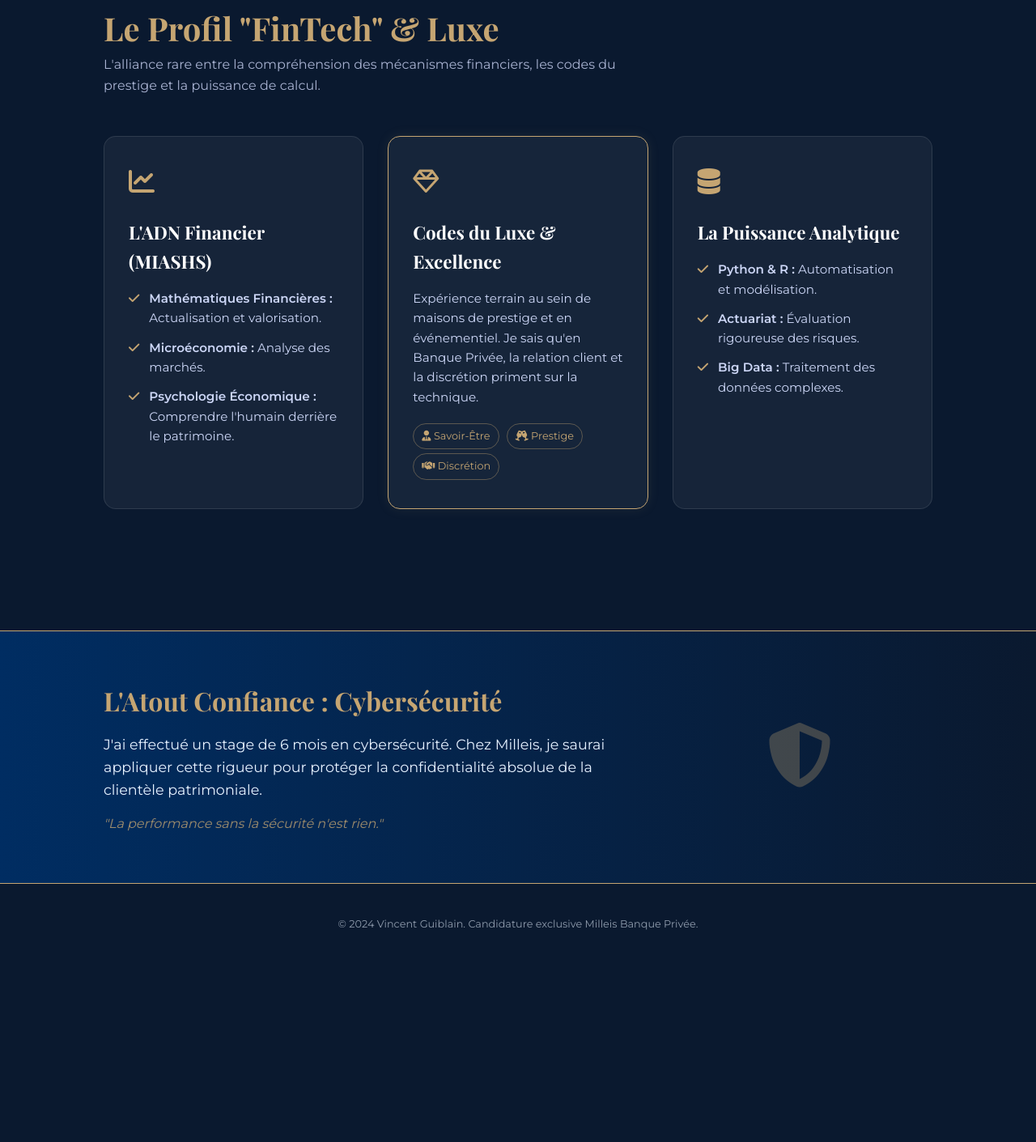
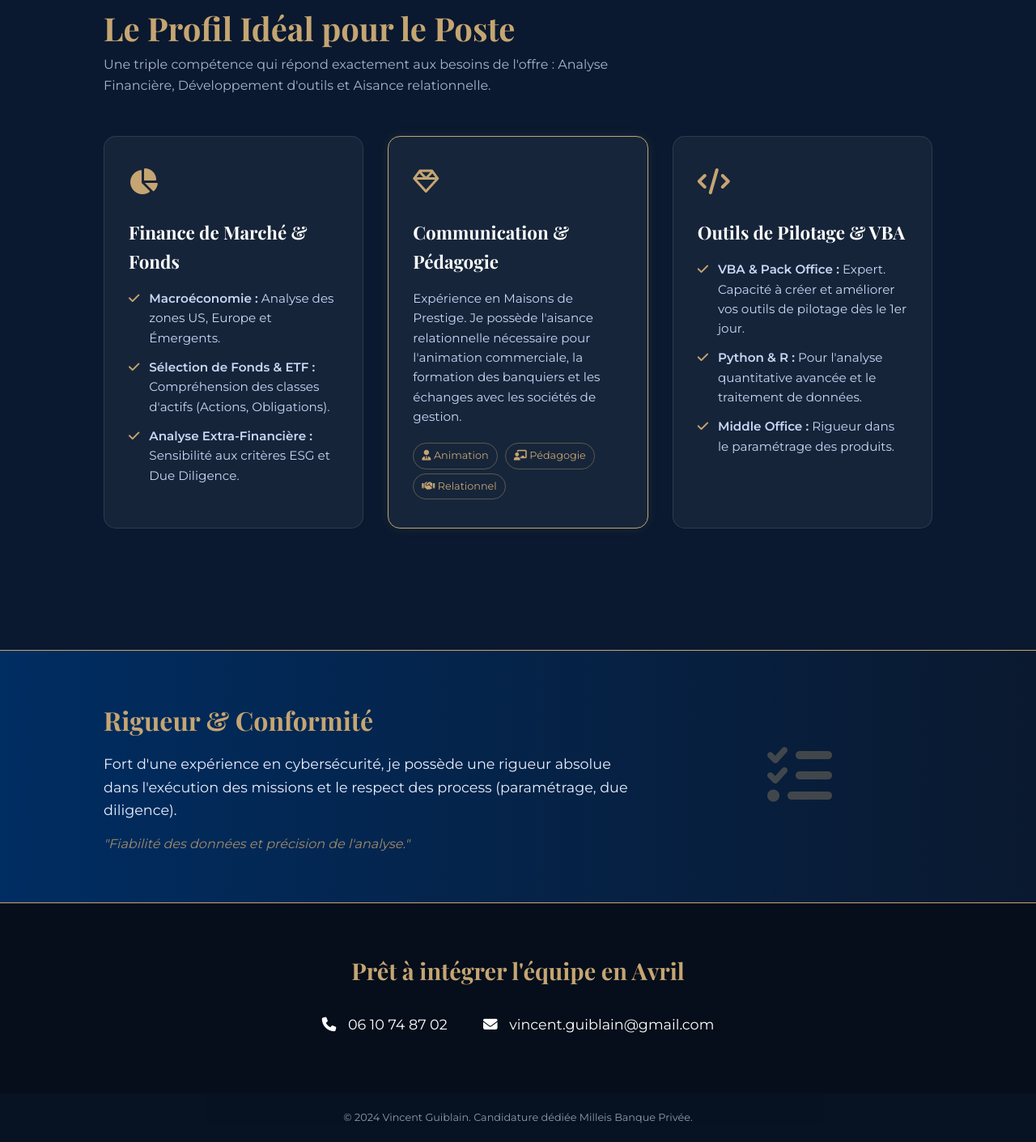
Before and after one commit to uvsq22103456/candidature-Milleis-banque, a plain HTML site: page index.html in a window 1280 px wide. Shown: the part 897-2308 px from the top of the page at 81% size. Before the commit the page ends 2090 px from the top, so only its background shows below. Drawn offline with nearby package versions, Linux system fonts and the light colour scheme.

Commit message:
Update index.html

```diff
--- a/index.html
+++ b/index.html
@@ -31,7 +31,7 @@
 
         h1, h2, h3 { font-family: 'Playfair Display', serif; }
 
-        /* --- NAVBAR STYLE COLLAB --- */
+        /* --- NAVBAR --- */
         .navbar {
             display: flex;
             justify-content: space-between;
@@ -93,21 +93,19 @@
             color: var(--milleis-blue);
         }
 
-        /* --- SECTION PROFIL (GRILLE DE 3 CARTES) --- */
+        /* --- SECTION PROFIL --- */
         .section-dark { padding: 100px 10%; }
 
         .section-header { margin-bottom: 50px; text-align: left; }
         .section-header h2 { font-size: 2.5rem; color: var(--milleis-gold); }
 
-        /* La Grille Magique : 3 colonnes égales */
         .hybrid-grid {
             display: grid;
             grid-template-columns: repeat(auto-fit, minmax(300px, 1fr));
             gap: 30px;
-            align-items: stretch; /* Force les cartes à avoir la même hauteur */
+            align-items: stretch;
         }
 
-        /* Le Style des Cartes */
         .glass-card {
             background: var(--glass-bg);
             border: 1px solid var(--glass-border);
@@ -136,7 +134,6 @@
         }
         .skill-list i { color: var(--milleis-gold); margin-right: 12px; margin-top: 4px; }
 
-        /* Badge spécifique pour la carte Luxe */
         .luxe-badge {
             font-size: 0.8rem;
             color: var(--milleis-gold);
@@ -160,12 +157,23 @@
             margin-top: 50px;
         }
 
-        /* --- RESPONSIVE --- */
+        .contact-section {
+            text-align: center;
+            padding: 60px 20px;
+            background: #050e1a;
+        }
+        .contact-link {
+            color: #fff; text-decoration: none; font-size: 1.1rem; margin: 0 20px; transition: color 0.3s;
+            display: inline-block; margin-bottom: 10px;
+        }
+        .contact-link:hover { color: var(--milleis-gold); }
+
         @media (max-width: 900px) {
             h1 { font-size: 2.5rem; }
             .cyber-banner { flex-direction: column; text-align: center; }
             .navbar { padding: 15px; }
             .hybrid-grid { grid-template-columns: 1fr; }
+            .contact-link { display: block; margin: 15px 0; }
         }
     </style>
 </head>
@@ -182,22 +190,22 @@
             </span>
         </div>
         <div style="font-size: 0.7rem; color: var(--milleis-gold); border: 1px solid var(--milleis-gold); padding: 5px 15px; border-radius: 50px;">
-            OFFRE DE COLLABORATION
+            CANDIDATURE STAGE
         </div>
     </nav>
 
     <section class="hero">
-        <div style="max-width: 700px; z-index: 10;">
-            <h4 style="color: var(--milleis-gold); text-transform: uppercase; letter-spacing: 2px; margin-bottom: 10px;">Ingénierie & Finance Patrimoniale</h4>
-            <h1>La rigueur de la Data,<br>l'esprit Boutique.</h1>
+        <div style="max-width: 750px; z-index: 10;">
+            <h4 style="color: var(--milleis-gold); text-transform: uppercase; letter-spacing: 2px; margin-bottom: 10px;">Sélection de Fonds & Ingénierie</h4>
+            <h1>L'expertise Technique<br>au service de la Gestion.</h1>
             <p style="font-size: 1.2rem; color: #a8b2d1; margin-bottom: 30px;">
-                Étudiant Ingénieur Statisticien & Actuaire (ex-MIASHS).<br>
-                Je ne cherche pas un stage, je cherche à apporter ma valeur ajoutée technique à l'exigence de Milleis Banque.
+                Étudiant Ingénieur (Statistique/Actuariat) disponible dès Avril.<br>
+                Je souhaite mettre ma maîtrise de <strong>VBA</strong>, mon analyse macroéconomique et ma rigueur au service de l'équipe de sélection de fonds.
             </p>
 
             <div style="display: flex; gap: 15px; flex-wrap: wrap;">
                 <a href="cv_vincent.pdf" target="_blank" class="btn-gold" style="background: rgba(197, 165, 114, 0.1);">
-                    <i class="fa-solid fa-file-user" style="margin-right: 10px;"></i> Télécharger le CV
+                    <i class="fa-solid fa-file-user" style="margin-right: 10px;"></i> Voir le CV
                 </a>
                 <a href="lettre_motivation.pdf" target="_blank" class="btn-gold">
                     <i class="fa-solid fa-envelope-open-text" style="margin-right: 10px;"></i> Lettre de Motivation
@@ -209,42 +217,42 @@
 
     <section id="profil" class="section-dark">
         <div class="section-header">
-            <h2>Le Profil "FinTech" & Luxe</h2>
-            <p style="color: #a8b2d1; max-width: 700px;">L'alliance rare entre la compréhension des mécanismes financiers, les codes du prestige et la puissance de calcul.</p>
+            <h2>Le Profil Idéal pour le Poste</h2>
+            <p style="color: #a8b2d1; max-width: 700px;">Une triple compétence qui répond exactement aux besoins de l'offre : Analyse Financière, Développement d'outils et Aisance relationnelle.</p>
         </div>
 
         <div class="hybrid-grid">
 
             <div class="glass-card">
-                <div class="card-icon"><i class="fa-solid fa-chart-line"></i></div>
-                <h3>L'ADN Financier (MIASHS)</h3>
+                <div class="card-icon"><i class="fa-solid fa-chart-pie"></i></div>
+                <h3>Finance de Marché & Fonds</h3>
                 <ul class="skill-list">
-                    <li><i class="fa-solid fa-check"></i><span><strong>Mathématiques Financières :</strong> Actualisation et valorisation.</span></li>
-                    <li><i class="fa-solid fa-check"></i><span><strong>Microéconomie :</strong> Analyse des marchés.</span></li>
-                    <li><i class="fa-solid fa-check"></i><span><strong>Psychologie Économique :</strong> Comprendre l'humain derrière le patrimoine.</span></li>
+                    <li><i class="fa-solid fa-check"></i><span><strong>Macroéconomie :</strong> Analyse des zones US, Europe et Émergents.</span></li>
+                    <li><i class="fa-solid fa-check"></i><span><strong>Sélection de Fonds & ETF :</strong> Compréhension des classes d'actifs (Actions, Obligations).</span></li>
+                    <li><i class="fa-solid fa-check"></i><span><strong>Analyse Extra-Financière :</strong> Sensibilité aux critères ESG et Due Diligence.</span></li>
                 </ul>
             </div>
 
             <div class="glass-card" style="border-color: var(--milleis-gold); box-shadow: 0 0 15px rgba(197, 165, 114, 0.1);">
                 <div class="card-icon"><i class="fa-regular fa-gem"></i></div>
-                <h3>Codes du Luxe & Excellence</h3>
+                <h3>Communication & Pédagogie</h3>
                 <p style="font-size: 0.95rem; color: #ccd6f6; margin-bottom: 20px; flex-grow: 1;">
-                    Expérience terrain au sein de maisons de prestige et en événementiel. Je sais qu'en Banque Privée, la relation client et la discrétion priment sur la technique.
+                    Expérience en Maisons de Prestige. Je possède l'aisance relationnelle nécessaire pour l'animation commerciale, la formation des banquiers et les échanges avec les sociétés de gestion.
                 </p>
                 <div>
-                    <span class="luxe-badge"><i class="fa-solid fa-user-tie"></i> Savoir-Être</span>
-                    <span class="luxe-badge"><i class="fa-solid fa-champagne-glasses"></i> Prestige</span>
-                    <span class="luxe-badge"><i class="fa-solid fa-handshake"></i> Discrétion</span>
+                    <span class="luxe-badge"><i class="fa-solid fa-user-tie"></i> Animation</span>
+                    <span class="luxe-badge"><i class="fa-solid fa-chalkboard-user"></i> Pédagogie</span>
+                    <span class="luxe-badge"><i class="fa-solid fa-handshake"></i> Relationnel</span>
                 </div>
             </div>
 
             <div class="glass-card">
-                <div class="card-icon"><i class="fa-solid fa-database"></i></div>
-                <h3>La Puissance Analytique</h3>
+                <div class="card-icon"><i class="fa-solid fa-code"></i></div>
+                <h3>Outils de Pilotage & VBA</h3>
                 <ul class="skill-list">
-                    <li><i class="fa-solid fa-check"></i><span><strong>Python & R :</strong> Automatisation et modélisation.</span></li>
-                    <li><i class="fa-solid fa-check"></i><span><strong>Actuariat :</strong> Évaluation rigoureuse des risques.</span></li>
-                    <li><i class="fa-solid fa-check"></i><span><strong>Big Data :</strong> Traitement des données complexes.</span></li>
+                    <li><i class="fa-solid fa-check"></i><span><strong>VBA & Pack Office :</strong> Expert. Capacité à créer et améliorer vos outils de pilotage dès le 1er jour.</span></li>
+                    <li><i class="fa-solid fa-check"></i><span><strong>Python & R :</strong> Pour l'analyse quantitative avancée et le traitement de données.</span></li>
+                    <li><i class="fa-solid fa-check"></i><span><strong>Middle Office :</strong> Rigueur dans le paramétrage des produits.</span></li>
                 </ul>
             </div>
 
@@ -253,19 +261,29 @@
 
     <section class="cyber-banner">
         <div style="flex: 2;">
-            <h3 style="font-size: 2rem; color: var(--milleis-gold); margin-bottom: 15px;">L'Atout Confiance : Cybersécurité</h3>
+            <h3 style="font-size: 2rem; color: var(--milleis-gold); margin-bottom: 15px;">Rigueur & Conformité</h3>
             <p style="font-size: 1.1rem; color: #e6f1ff; margin-bottom: 15px;">
-                J'ai effectué un stage de 6 mois en cybersécurité. Chez Milleis, je saurai appliquer cette rigueur pour protéger la confidentialité absolue de la clientèle patrimoniale.
+                Fort d'une expérience en cybersécurité, je possède une rigueur absolue dans l'exécution des missions et le respect des process (paramétrage, due diligence).
             </p>
-            <p style="font-style: italic; color: var(--milleis-gold); opacity: 0.8;">"La performance sans la sécurité n'est rien."</p>
+            <p style="font-style: italic; color: var(--milleis-gold); opacity: 0.8;">"Fiabilité des données et précision de l'analyse."</p>
         </div>
         <div style="flex: 1; text-align: center; font-size: 5rem; color: var(--milleis-gold); opacity: 0.3;">
-            <i class="fa-solid fa-shield-halved"></i>
+            <i class="fa-solid fa-list-check"></i>
         </div>
     </section>
 
-    <footer style="text-align: center; padding: 40px; font-size: 0.8rem; opacity: 0.6;">
-        © 2024 Vincent Guiblain. Candidature exclusive Milleis Banque Privée.
+    <section class="contact-section">
+        <h3 style="color: var(--milleis-gold); font-size: 1.8rem; margin-bottom: 30px;">Prêt à intégrer l'équipe en Avril</h3>
+        <a href="tel:+33610748702" class="contact-link">
+            <i class="fa-solid fa-phone" style="margin-right: 10px;"></i> 06 10 74 87 02
+        </a>
+        <a href="mailto:vincent.guiblain@gmail.com" class="contact-link">
+            <i class="fa-solid fa-envelope" style="margin-right: 10px;"></i> vincent.guiblain@gmail.com
+        </a>
+    </section>
+
+    <footer style="text-align: center; padding: 20px; font-size: 0.8rem; opacity: 0.6; background-color: #050e1a;">
+        © 2024 Vincent Guiblain. Candidature dédiée Milleis Banque Privée.
     </footer>
 
 </body>
```
